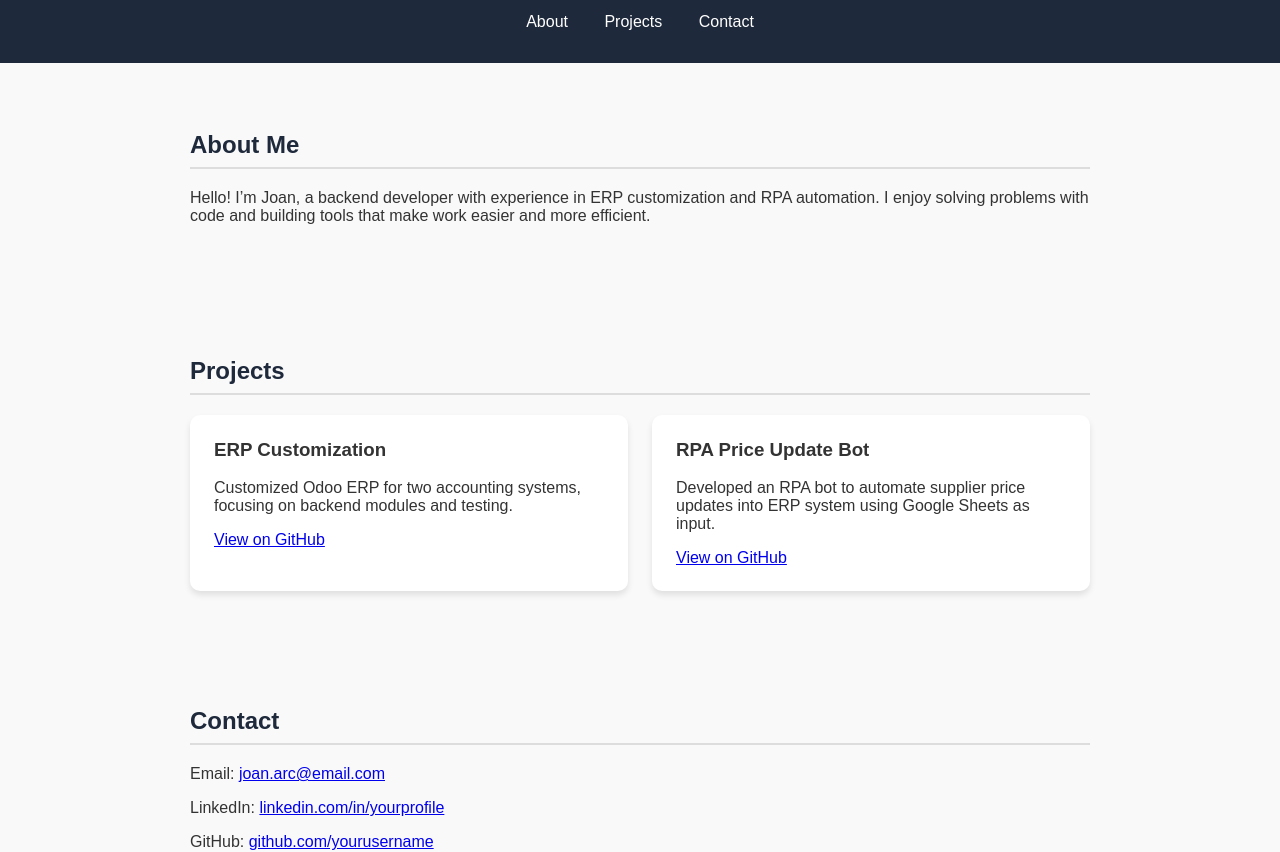
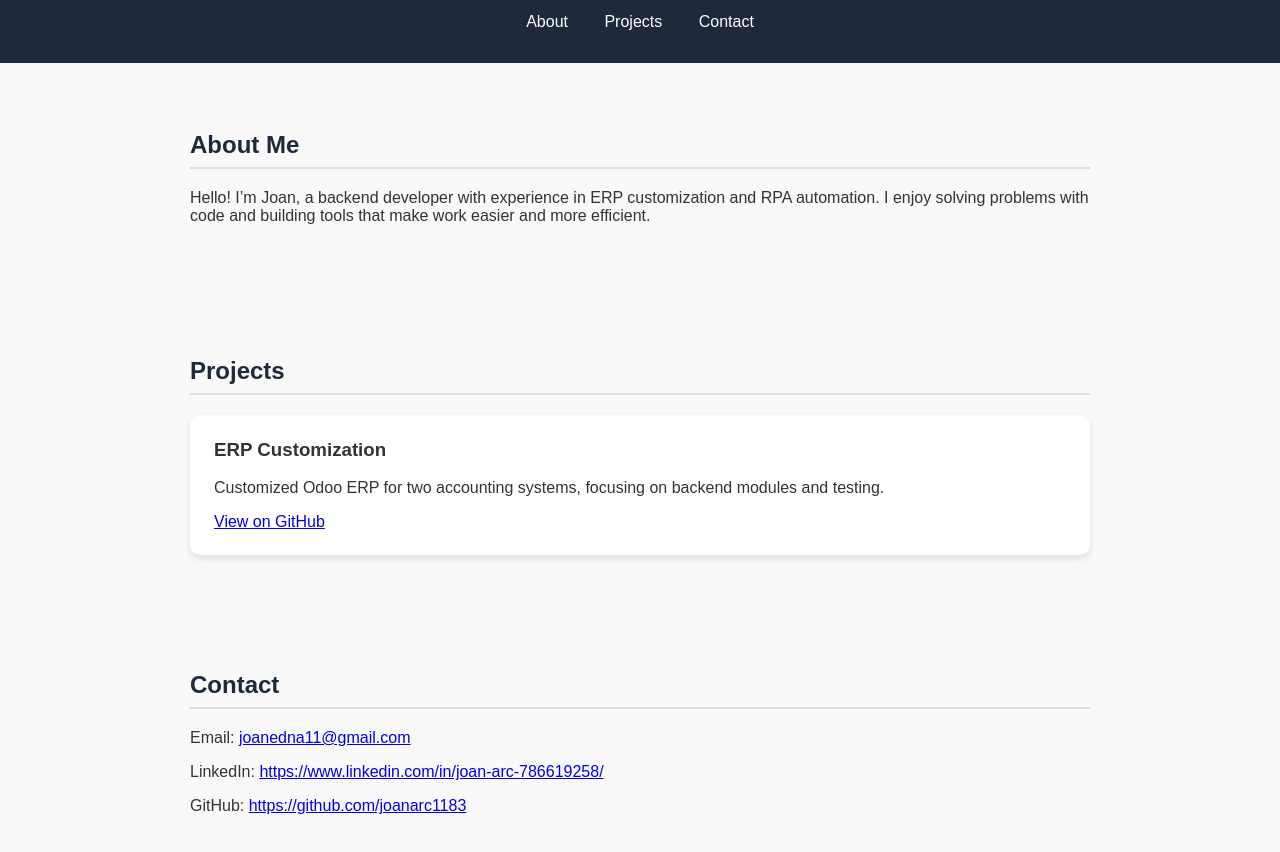
Before and after one commit to joanarc1183/MyWebsite, a plain HTML site: page index.html in a window 1280 px wide. Shown: the part 106-958 px from the top of the page. Drawn offline with Linux system fonts and the light colour scheme.

Commit message:
initial commit

```diff
--- a/index.html
+++ b/index.html
@@ -31,19 +31,19 @@
         <p>Customized Odoo ERP for two accounting systems, focusing on backend modules and testing.</p>
         <a href="https://github.com/yourusername/erp-project" target="_blank">View on GitHub</a>
       </div>
-      <div class="card">
+      <!-- <div class="card">
         <h3>RPA Price Update Bot</h3>
         <p>Developed an RPA bot to automate supplier price updates into ERP system using Google Sheets as input.</p>
         <a href="https://github.com/yourusername/rpa-price-bot" target="_blank">View on GitHub</a>
-      </div>
+      </div> -->
     </div>
   </section>
 
   <section id="contact">
     <h2>Contact</h2>
-    <p>Email: <a href="mailto:joan.arc@email.com">joan.arc@email.com</a></p>
-    <p>LinkedIn: <a href="https://linkedin.com/in/yourprofile" target="_blank">linkedin.com/in/yourprofile</a></p>
-    <p>GitHub: <a href="https://github.com/yourusername" target="_blank">github.com/yourusername</a></p>
+    <p>Email: <a href="mailto:joanedna11@gmail.com">joanedna11@gmail.com</a></p>
+    <p>LinkedIn: <a href="https://www.linkedin.com/in/joan-arc-786619258/" target="_blank">https://www.linkedin.com/in/joan-arc-786619258/</a></p>
+    <p>GitHub: <a href="https://github.com/joanarc1183" target="_blank">https://github.com/joanarc1183</a></p>
   </section>
 
   <footer>
```
